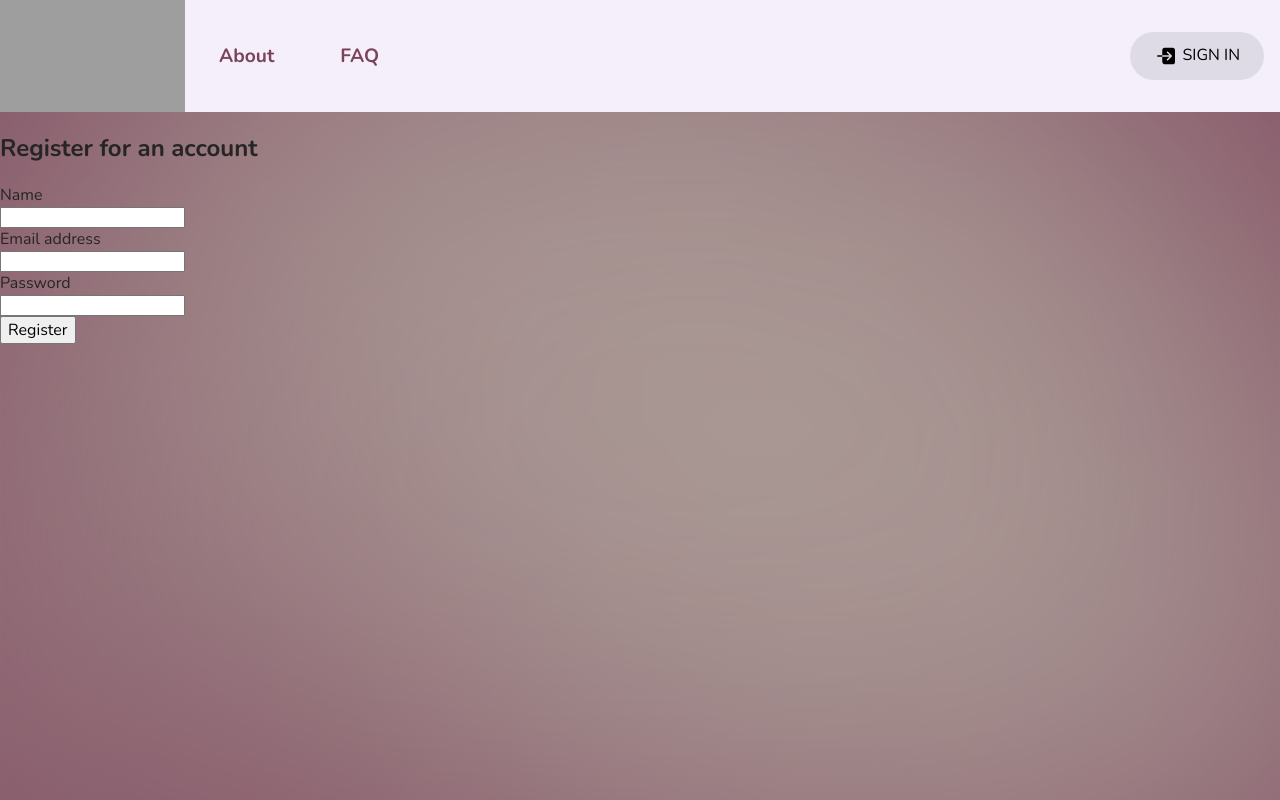
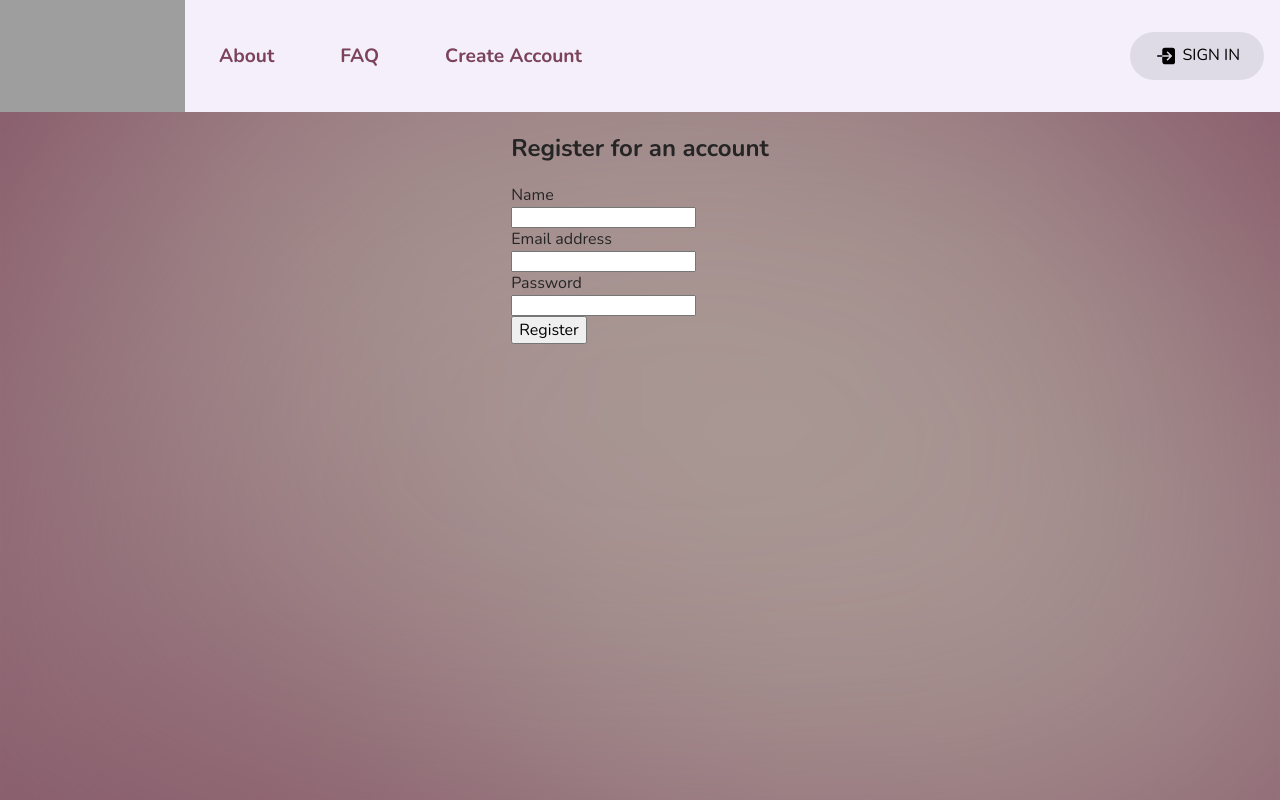
Before and after one commit to angski11422/well-read-2.0, a Next.js app: page /register in a window 1280 px wide. Built offline with nearby package versions, Linux system fonts and the light colour scheme; no server answers; grey boxes are pictures that could not be loaded.

Commit message:
minor changes for presentation (add register page)

```diff
--- a/app/(user)/register/page.js
+++ b/app/(user)/register/page.js
@@ -5,7 +5,7 @@ import axios from "axios"
 import { toast } from "react-hot-toast"
 import { useRouter } from "next/navigation"
 
-
+import styles from '../../page.module.scss'
 
 export default function RegisterPage() {
   const router = useRouter()
@@ -24,7 +24,7 @@ export default function RegisterPage() {
   }
 
     return (
-      <>
+      <section className={styles.register}>
         <div className="flex min-h-full flex-1 flex-col justify-center px-6 py-12 lg:px-8">
             <h2 className="mt-10 text-center text-2xl font-bold leading-9 tracking-tight text-gray-900">
               Register for an account
@@ -96,6 +96,6 @@ export default function RegisterPage() {
             </form>
           </div>
         </div>
-      </>
+      </section>
     )
   }
--- a/app/components/main-nav/main-nav.js
+++ b/app/components/main-nav/main-nav.js
@@ -21,6 +21,9 @@ export default function MainNav() {
                 <Link href='/faq' className={styles.mainnav__button} >
                     <span>FAQ</span>
                 </Link>
+                <Link href='/register' className={styles.mainnav__button} >
+                    <span>Create Account</span>
+                </Link>
             </div>
             <div className={styles.usernav}>
                 <div className={styles.usernav__iconbox}>
--- a/app/page.module.scss
+++ b/app/page.module.scss
@@ -26,3 +26,11 @@
     align-items: center;
     margin-bottom: 5rem;
 }
+
+.register {
+    display: flex;
+    flex-direction: column;
+    justify-content: center;
+    align-items: center;
+    margin-bottom: 5rem;
+}
```
Also changed, not shown: 1 other file (tests, documents, lock files or other folders).
